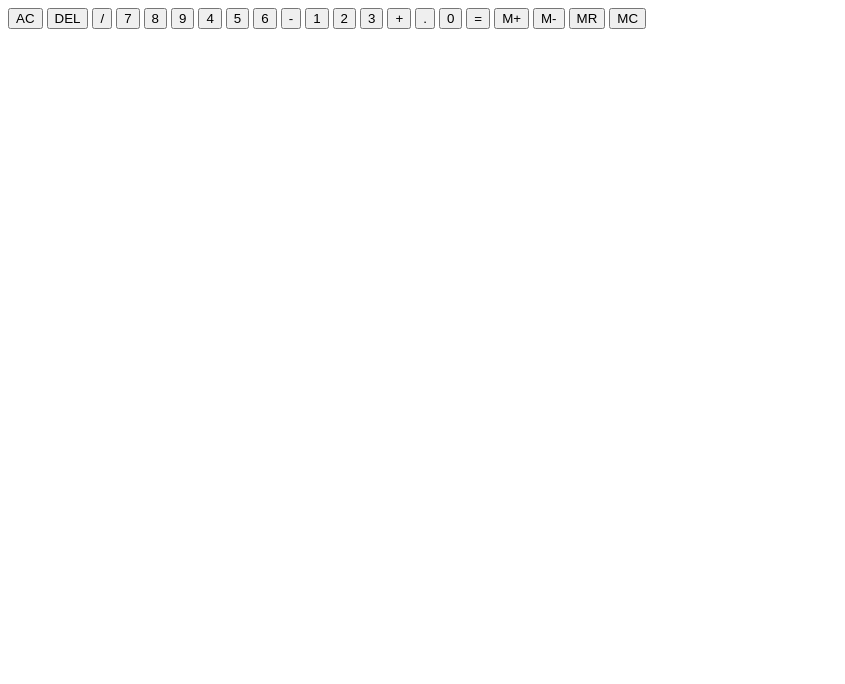
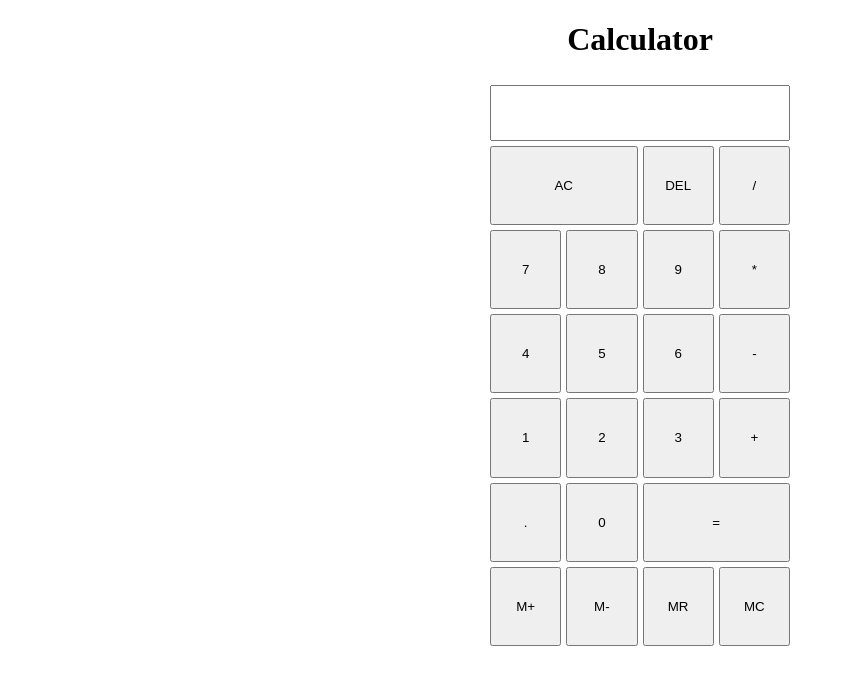
Before and after one commit to AaronAWB/calculator, a plain HTML site: page index.html in a window 1280 px wide. Shown: the whole page, without its empty margins (0-845 px from the left). Drawn offline with Linux system fonts and the light colour scheme.

Commit message:
add CSS grid

```diff
--- a/index.html
+++ b/index.html
@@ -8,32 +8,37 @@
     <link rel="stylesheet" href="styles.css">
 </head>
 <body>
+    <H1 class="header">Calculator</H1>
     <div class="calculator-container">
-        <div class="display">
+        <div class="display-container">
+            <input type="text" class="display" readonly="readonly">
+        </div>
+        <div class="grid">
+            <button class="button" id="ac-button">AC</button>
+            <button class="button" id="del-button">DEL</button>
+            <button class="button" id="div-button">/</button>
+            <button class="button" id="seven-button">7</button>
+            <button class="button" id="eight-button">8</button>
+            <button class="button" id="nine-button">9</button>
+            <button class="button" id="multiply-button">*</button>
+            <button class="button" id="four-button">4</button>
+            <button class="button" id="five-button">5</button>
+            <button class="button" id="six-button">6</button>
+            <button class="button" id="minus-button">-</button>
+            <button class="button" id="one-button">1</button>
+            <button class="button" id="two-button">2</button>
+            <button class="button" id="three-button">3</button>
+            <button class="button" id="plus-button">+</button>
+            <button class="button" id="decimal-button">.</button>
+            <button class="button" id="zero-button">0</button>
+            <button class="button" id="equals-button">=</button>
+            <button class="button" id="memory-add-button">M+</button>
+            <button class="button" id="memory-remove-button">M-</button>
+            <button class="button" id="memory-recall-button">MR</button>
+            <button class="button" id="memory-clear-button">MC</button>
+        </div>
+        <div class="memory-display">
 
-        </div>
-        <div class="all-buttons">
-            <button>AC</button>
-            <button>DEL</button>
-            <button>/</button>
-            <button>7</button>
-            <button>8</button>
-            <button>9</button>
-            <button>4</button>
-            <button>5</button>
-            <button>6</button>
-            <button>-</button>
-            <button>1</button>
-            <button>2</button>
-            <button>3</button>
-            <button>+</button>
-            <button>.</button>
-            <button>0</button>
-            <button>=</button>
-            <button>M+</button>
-            <button>M-</button>
-            <button>MR</button>
-            <button>MC</button>
         </div>
     </div>
     <script type="text/javascript" src="app.js"></script>
--- a/styles.css
+++ b/styles.css
@@ -0,0 +1,37 @@
+H1 {
+    text-align: center;
+}
+
+.calculator-container {
+    display: flex;
+    justify-content: center;
+    align-items: center;
+    flex-direction: column;
+}
+
+.display-container {
+    padding: 5px;
+}
+
+.display {
+    height: 50px;
+    width: 292px;
+}
+
+.grid {
+    height: 500px;
+    width: 300px;
+    display: grid;
+    grid-template: repeat(6, 1fr) / repeat(4, 1fr);
+    gap: 5px 5px;
+}
+
+#ac-button {
+    grid-column-start: 1;
+    grid-column-end: 3;
+}
+
+#equals-button {
+    grid-column-start: 3;
+    grid-column-end: 5;
+}
```
